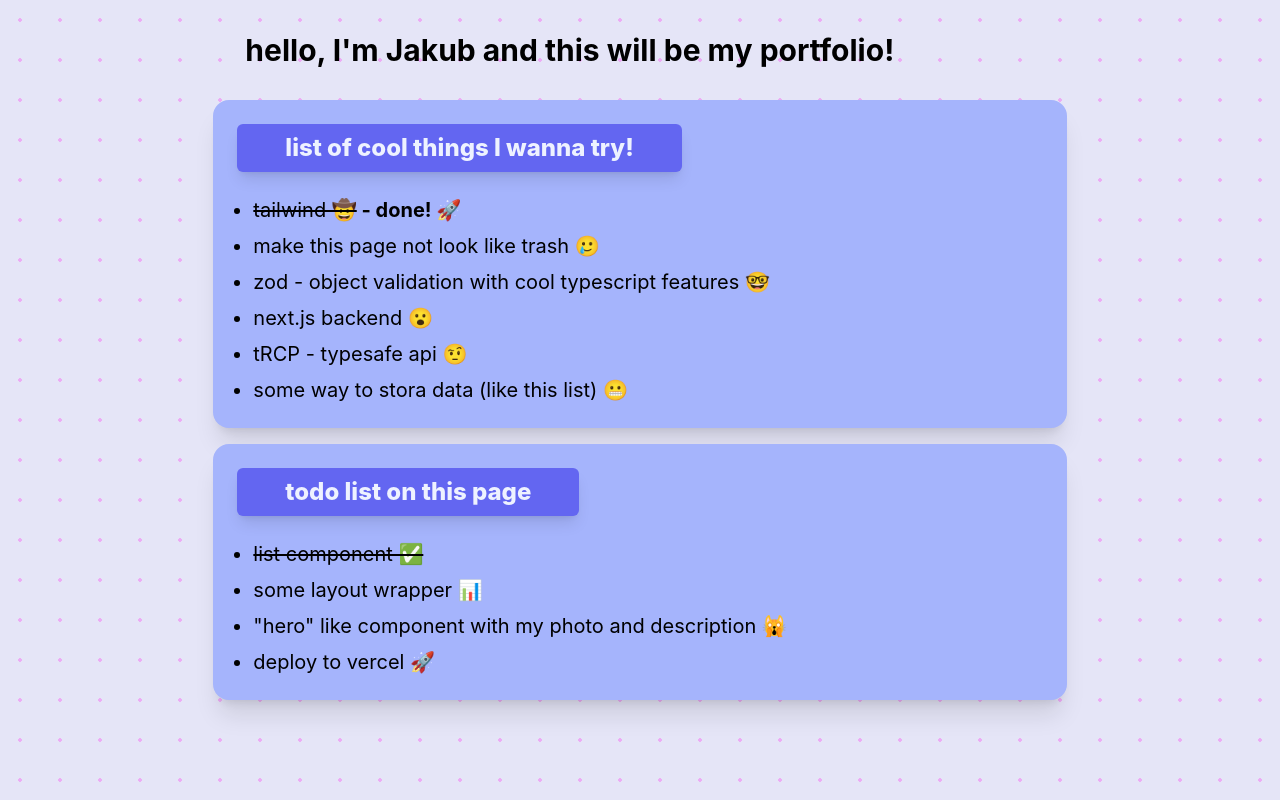
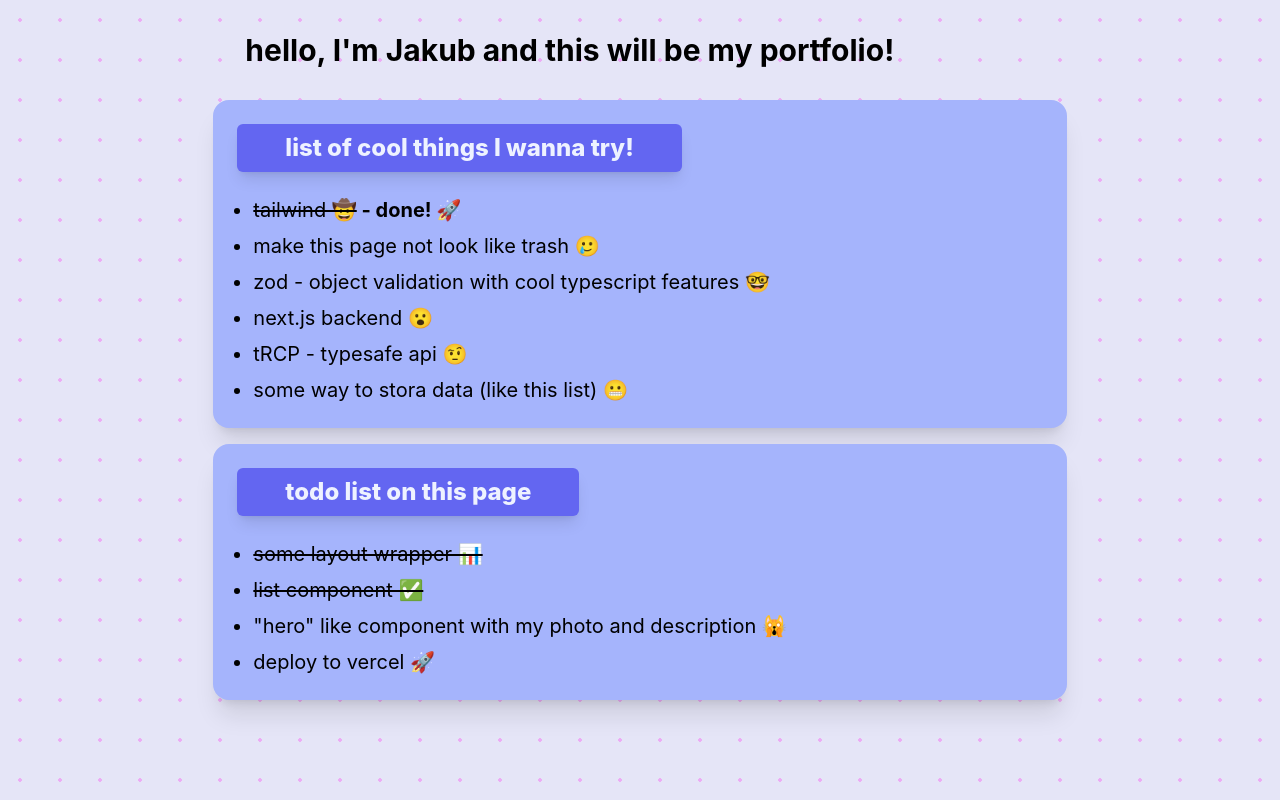
Before and after one commit to jjachowski/portfolio, a Next.js app: page / in a window 1280 px wide. Built offline with nearby package versions, Linux system fonts and the light colour scheme.

Commit message:
added sorting todolist to display done elements first

```diff
--- a/components/TodoList.tsx
+++ b/components/TodoList.tsx
@@ -7,6 +7,12 @@ interface TodoListProps {
   superCool?: boolean;
 }
 
+const sortItems = (a: ListItem, b: ListItem) => {
+  if (a.done) return -1;
+  if (b.done === a.done) return 0;
+  return 1;
+};
+
 export const TodoList: React.FC<TodoListProps> = ({
   title,
   items,
@@ -14,7 +20,11 @@ export const TodoList: React.FC<TodoListProps> = ({
 }) => {
   return (
     <Card title={title}>
-      <List items={items} className='text-xl' superCool={superCool} />
+      <List
+        items={items.sort((a, b) => sortItems(a, b))}
+        className='text-xl'
+        superCool={superCool}
+      />
     </Card>
   );
 };
--- a/data/todoList.ts
+++ b/data/todoList.ts
@@ -2,7 +2,7 @@ import { ListItem } from '../components/List';
 
 export const todoList: ListItem[] = [
   { text: 'list component ✅', done: true },
-  { text: 'some layout wrapper 📊' },
+  { text: 'some layout wrapper 📊', done: true },
   { text: '"hero" like component with my photo and description 🙀' },
   { text: 'deploy to vercel 🚀' },
 ];
```
